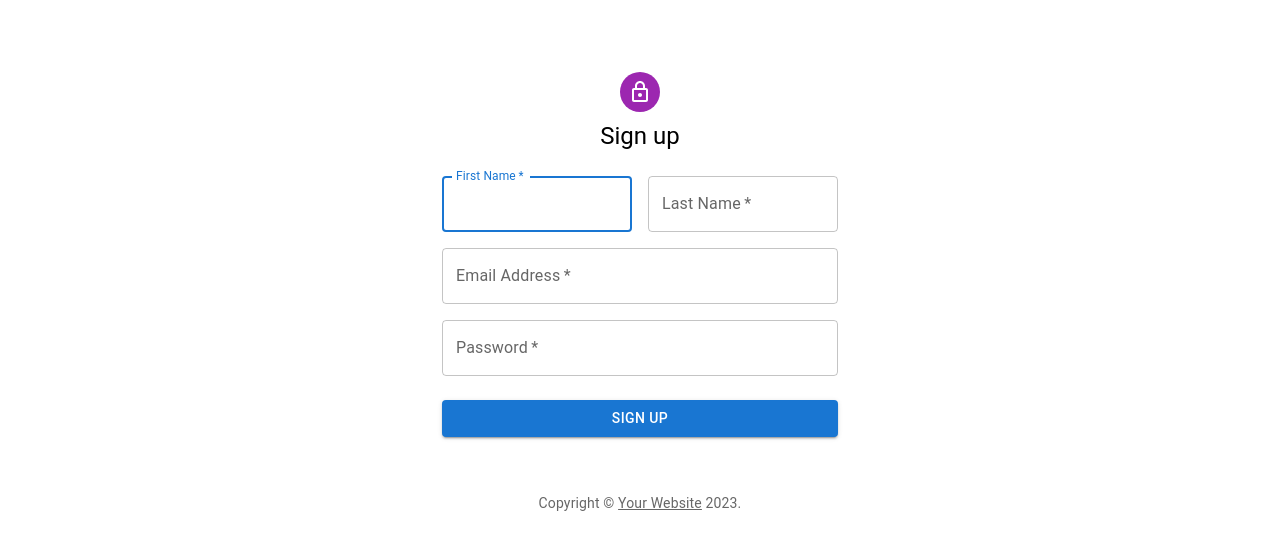
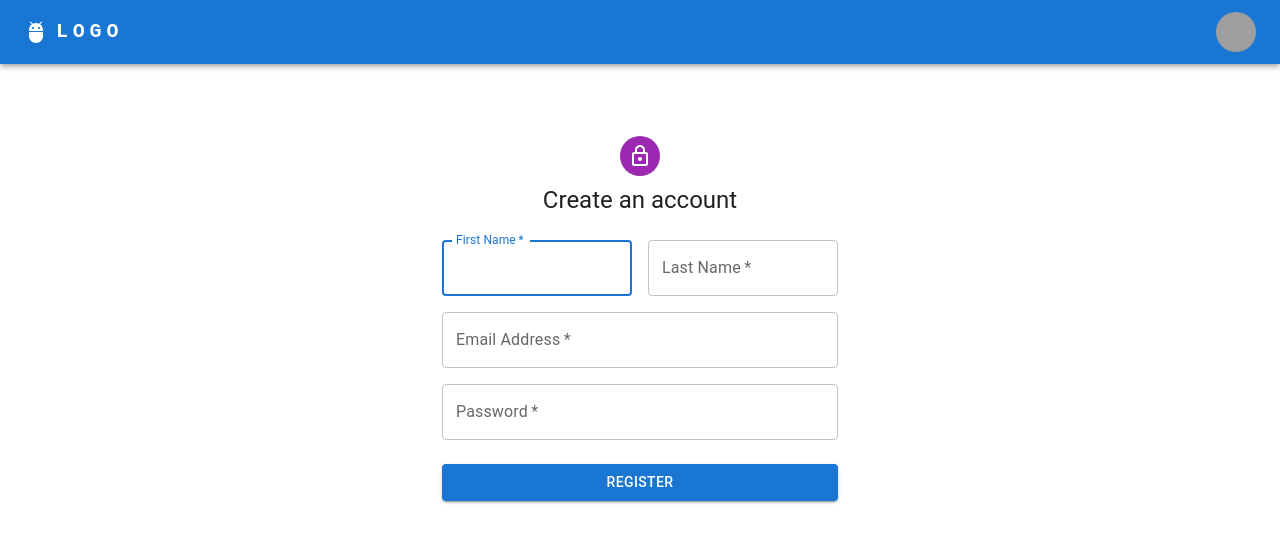
Before and after one commit to hisanibrahim/react-playground, a React (Create React App) app: page /register in a window 1280 px wide. Shown: the top 550 px of the page. Built offline with nearby package versions, Linux system fonts and the light colour scheme; grey boxes are pictures that could not be loaded.

Commit message:
configure context for authentication

```diff
--- a/src/App.js
+++ b/src/App.js
@@ -1,31 +1,39 @@
-import { Route, Routes } from "react-router-dom";
+import { BrowserRouter, Routes, Route } from "react-router-dom";
+import { createTheme, ThemeProvider } from "@mui/material/styles";
 import { CssBaseline } from "@mui/material";
-import { createTheme, ThemeProvider } from "@mui/material/styles";
-import { createBrowserRouter, RouterProvider } from "react-router-dom";
 
+import Layout from "./components/Layout";
 import ErrorPage from "./pages/ErrorPage";
 import Register from "./pages/Register";
-
-const router = createBrowserRouter([
-  {
-    path: "/",
-    element: <></>,
-    errorElement: <ErrorPage />,
-  },
-  {
-    path: "/register",
-    element: <Register />,
-  },
-]);
+import Dashboard from "./pages/Dashboard";
+import Home from "./pages/Home";
+import RequireAuth from "./components/RequireAuth";
+import { AuthProvider } from "./features/auth/context";
 
 function App() {
   const defaultTheme = createTheme();
   return (
-    <RouterProvider router={router}>
-      <ThemeProvider theme={defaultTheme}>
-        <CssBaseline />
-      </ThemeProvider>
-    </RouterProvider>
+    <BrowserRouter>
+      <AuthProvider>
+        <ThemeProvider theme={defaultTheme}>
+          <CssBaseline />
+          <Routes>
+            <Route element={<Layout />}>
+              <Route path="/" element={<Home />} />
+              <Route path="/register" element={<Register />} />
+              <Route
+                path="/dashboard"
+                element={
+                  <RequireAuth>
+                    <Dashboard />
+                  </RequireAuth>
+                }
+              />
+            </Route>
+          </Routes>
+        </ThemeProvider>
+      </AuthProvider>
+    </BrowserRouter>
   );
 }
 
--- /dev/null
+++ b/src/components/Layout.js
@@ -0,0 +1,173 @@
+import * as React from "react";
+import {
+  AppBar,
+  Box,
+  Toolbar,
+  IconButton,
+  Typography,
+  Menu,
+  Container,
+  Avatar,
+  Button,
+  Tooltip,
+  MenuItem,
+} from "@mui/material";
+import MenuIcon from "@mui/icons-material/Adb";
+import AdbIcon from "@mui/icons-material/Adb";
+
+import { Outlet } from "react-router-dom";
+import { useAuth } from "../features/auth/context";
+
+export default function Layout() {
+  const auth = useAuth();
+  const pages = ["Dashboard"];
+  const settings = ["Logout"];
+
+  const [anchorElNav, setAnchorElNav] = React.useState(null);
+  const [anchorElUser, setAnchorElUser] = React.useState(null);
+
+  const handleOpenNavMenu = (event) => {
+    setAnchorElNav(event.currentTarget);
+  };
+  const handleOpenUserMenu = (event) => {
+    setAnchorElUser(event.currentTarget);
+  };
+
+  const handleCloseNavMenu = () => {
+    setAnchorElNav(null);
+  };
+
+  const handleCloseUserMenu = () => {
+    setAnchorElUser(null);
+  };
+  return (
+    <>
+      {/* // <Container sx={{ width: "100%", minHeight: "100vh" }}> */}
+      <AppBar position="static">
+        <Container maxWidth="xl">
+          <Toolbar disableGutters>
+            <AdbIcon sx={{ display: { xs: "none", md: "flex" }, mr: 1 }} />
+            <Typography
+              variant="h6"
+              noWrap
+              component="a"
+              href="/"
+              sx={{
+                mr: 2,
+                display: { xs: "none", md: "flex" },
+                fontFamily: "monospace",
+                fontWeight: 700,
+                letterSpacing: ".3rem",
+                color: "inherit",
+                textDecoration: "none",
+              }}
+            >
+              LOGO
+            </Typography>
+
+            <Box sx={{ flexGrow: 1, display: { xs: "flex", md: "none" } }}>
+              <IconButton
+                size="large"
+                aria-label="account of current user"
+                aria-controls="menu-appbar"
+                aria-haspopup="true"
+                onClick={handleOpenNavMenu}
+                color="inherit"
+              >
+                <MenuIcon />
+              </IconButton>
+              <Menu
+                id="menu-appbar"
+                anchorEl={anchorElNav}
+                anchorOrigin={{
+                  vertical: "bottom",
+                  horizontal: "left",
+                }}
+                keepMounted
+                transformOrigin={{
+                  vertical: "top",
+                  horizontal: "left",
+                }}
+                open={Boolean(anchorElNav)}
+                onClose={handleCloseNavMenu}
+                sx={{
+                  display: { xs: "block", md: "none" },
+                }}
+              >
+                {pages.map((page) => (
+                  <MenuItem key={page} onClick={handleCloseNavMenu}>
+                    <Typography textAlign="center">{page}</Typography>
+                  </MenuItem>
+                ))}
+              </Menu>
+            </Box>
+            <AdbIcon sx={{ display: { xs: "flex", md: "none" }, mr: 1 }} />
+            <Typography
+              variant="h5"
+              noWrap
+              component="a"
+              href="/"
+              sx={{
+                mr: 2,
+                display: { xs: "flex", md: "none" },
+                flexGrow: 1,
+                fontFamily: "monospace",
+                fontWeight: 700,
+                letterSpacing: ".3rem",
+                color: "inherit",
+                textDecoration: "none",
+              }}
+            >
+              LOGO
+            </Typography>
+            <Box sx={{ flexGrow: 1, display: { xs: "none", md: "flex" } }}>
+              {auth?.user
+                ? pages.map((page) => (
+                    <Button
+                      key={page}
+                      onClick={handleCloseNavMenu}
+                      sx={{ my: 2, color: "white", display: "block" }}
+                    >
+                      {page}
+                    </Button>
+                  ))
+                : null}
+            </Box>
+
+            <Box sx={{ flexGrow: 0 }}>
+              <Tooltip title="Open settings">
+                <IconButton onClick={handleOpenUserMenu} sx={{ p: 0 }}>
+                  <Avatar alt="Remy Sharp" src="/static/images/avatar/2.jpg" />
+                </IconButton>
+              </Tooltip>
+              <Menu
+                sx={{ mt: "45px" }}
+                id="menu-appbar"
+                anchorEl={anchorElUser}
+                anchorOrigin={{
+                  vertical: "top",
+                  horizontal: "right",
+                }}
+                keepMounted
+                transformOrigin={{
+                  vertical: "top",
+                  horizontal: "right",
+                }}
+                open={Boolean(anchorElUser)}
+                onClose={handleCloseUserMenu}
+              >
+                {settings.map((setting) => (
+                  <MenuItem key={setting} onClick={handleCloseUserMenu}>
+                    <Typography textAlign="center">{setting}</Typography>
+                  </MenuItem>
+                ))}
+              </Menu>
+            </Box>
+          </Toolbar>
+        </Container>
+      </AppBar>
+      <Outlet />
+    </>
+    // </Container>
+  );
+}
--- /dev/null
+++ b/src/components/RequireAuth.js
@@ -0,0 +1,15 @@
+import { Navigate, useLocation } from "react-router-dom";
+import { useAuth } from "../features/auth/context";
+
+function RequireAuth({ children }) {
+  const auth = useAuth();
+  let location = useLocation();
+
+  if (!auth.user) {
+    return <Navigate to="/login" state={{ from: location }} replace />;
+  }
+
+  return children;
+}
+
+export default RequireAuth;
--- /dev/null
+++ b/src/features/auth/context.js
@@ -0,0 +1,28 @@
+import React from "react";
+import { authService } from "./service";
+
+export const AuthContext = React.createContext();
+
+export const AuthProvider = ({ children }) => {
+  let [user, setUser] = React.useState(null);
+
+  let signin = (newUser, callback) => {
+    return authService.signin(() => {
+      setUser(newUser);
+      callback();
+    });
+  };
+
+  let signout = (callback) => {
+    return authService.signout(() => {
+      setUser(null);
+      callback();
+    });
+  };
+
+  let value = { user, signin, signout };
+
+  return <AuthContext.Provider value={value}>{children}</AuthContext.Provider>;
+};
+
+export const useAuth = () => React.useContext(AuthContext);
--- /dev/null
+++ b/src/features/auth/service.js
@@ -0,0 +1,13 @@
+const authService = {
+  isAuthenticated: false,
+  signin(callback) {
+    authService.isAuthenticated = true;
+    setTimeout(callback, 100); // fake async
+  },
+  signout(callback) {
+    authService.isAuthenticated = false;
+    setTimeout(callback, 100);
+  },
+};
+
+export { authService };
--- /dev/null
+++ b/src/pages/Dashboard.js
@@ -0,0 +1,12 @@
+import * as React from "react";
+import { Typography, Container } from "@mui/material";
+
+const Dashboard = () => {
+  return (
+    <Container component="main" maxWidth="xs">
+      <Typography>Dashboard</Typography>
+    </Container>
+  );
+};
+
+export default Dashboard;
--- /dev/null
+++ b/src/pages/Home.js
@@ -0,0 +1,12 @@
+import * as React from "react";
+import { Typography, Container } from "@mui/material";
+
+const Home = () => {
+  return (
+    <Container component="main" maxWidth="xs">
+      <Typography>Welcome!</Typography>
+    </Container>
+  );
+};
+
+export default Home;
--- a/src/pages/Register.js
+++ b/src/pages/Register.js
@@ -8,24 +8,6 @@
 import LockOutlinedIcon from "@mui/icons-material/LockOutlined";
 import Typography from "@mui/material/Typography";
 import Container from "@mui/material/Container";
-
-function Copyright(props) {
-  return (
-    <Typography
-      variant="body2"
-      color="text.secondary"
-      align="center"
-      {...props}
-    >
-      {"Copyright © "}
-      <Link color="inherit" href="https://mui.com/">
-        Your Website
-      </Link>{" "}
-      {new Date().getFullYear()}
-      {"."}
-    </Typography>
-  );
-}
 
 const Register = () => {
   const handleSubmit = (event) => {
@@ -51,7 +33,7 @@
           <LockOutlinedIcon />
         </Avatar>
         <Typography component="h1" variant="h5">
-          Sign up
+          Create an account
         </Typography>
         <Box component="form" noValidate onSubmit={handleSubmit} sx={{ mt: 3 }}>
           <Grid container spacing={2}>
@@ -104,11 +86,10 @@
             variant="contained"
             sx={{ mt: 3, mb: 2 }}
           >
-            Sign Up
+            Register
           </Button>
         </Box>
       </Box>
-      <Copyright sx={{ mt: 5 }} />
     </Container>
   );
 };
```
Also changed, not shown: src/pages/Login.js (added, +12 -0 lines).
